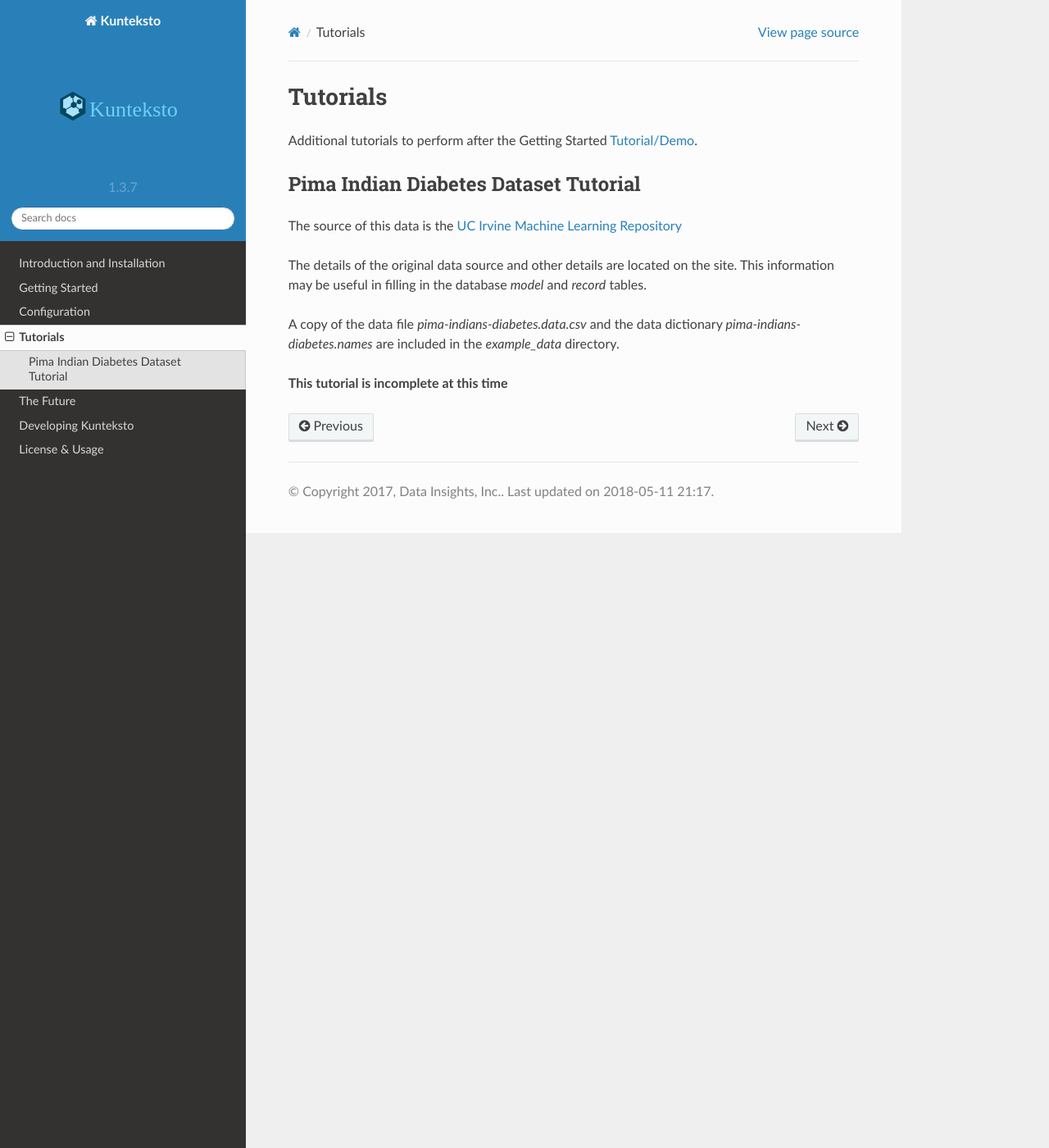
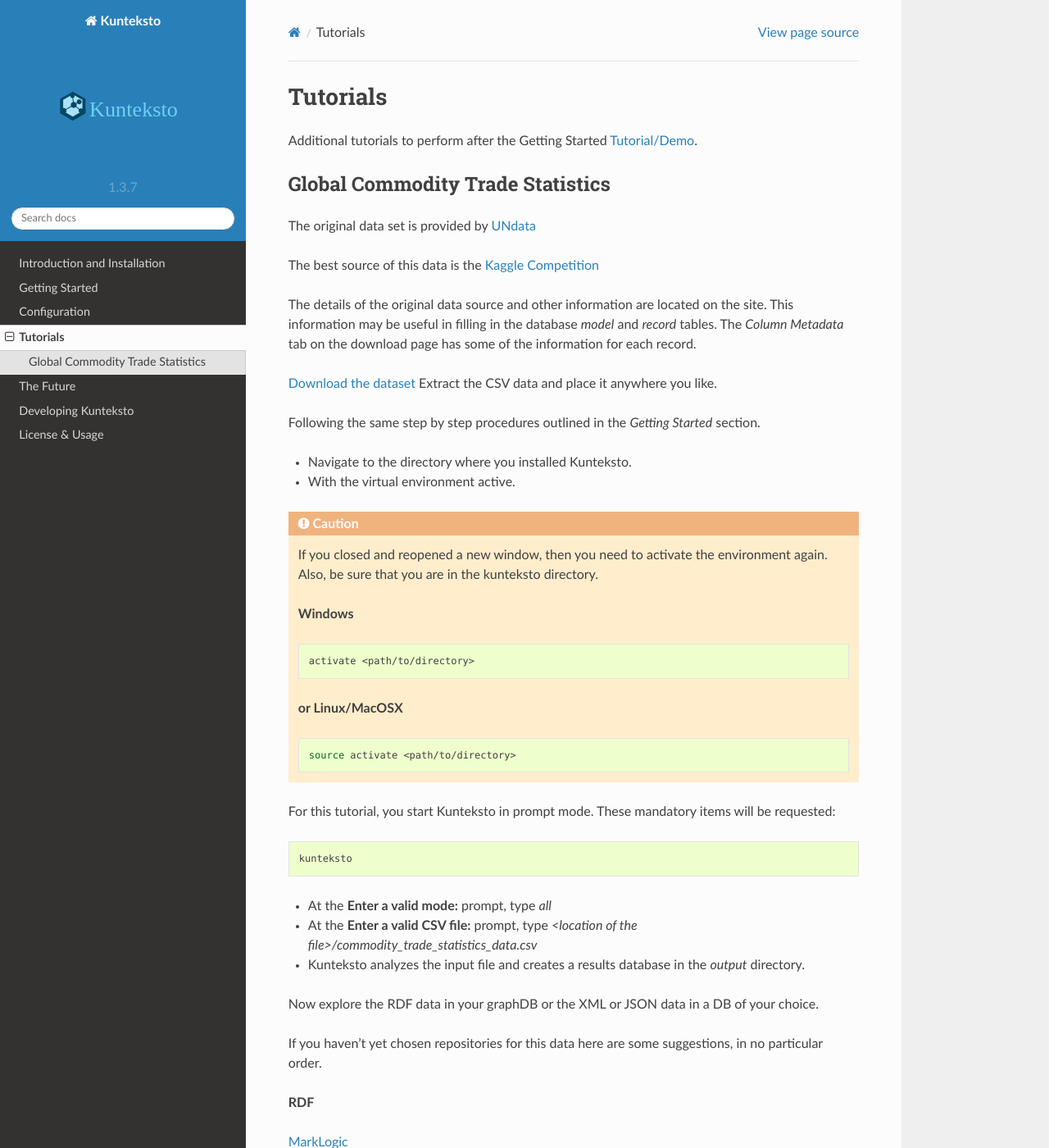
Before and after one commit to himanshu2454/Kunteksto, a Sphinx documentation site: the page built from docs_source/source/tutorials.rst, in a window 1280 px wide and 1400 px high. Shown: the whole window at 82% size. Built offline with Sphinx 7.4.7 and the Read the Docs theme 2.0.0, drawn with Linux system fonts in a browser that asks for light colours; some of the changed text lies outside the part shown.

Commit message:
Add trade tutorial instructions.

```diff
--- a/docs_source/source/pima.rst
+++ /dev/null
@@ -1,11 +0,0 @@
-
-
-The source of this data is the `UC Irvine Machine Learning Repository <https://archive.ics.uci.edu/ml/datasets/pima+indians+diabetes>`_
-
-
-The details of the original data source and other details are located on the site. This information may be useful in filling in the database *model* and *record* tables.
-
-A copy of the data file *pima-indians-diabetes.data.csv* and the data dictionary *pima-indians-diabetes.names* are included in the *example_data* directory.
-
-
-**This tutorial is incomplete at this time**
--- /dev/null
+++ b/docs_source/source/trade.rst
@@ -0,0 +1,75 @@
+
+The original data set is provided by `UNdata <http://data.un.org/Explorer.aspx>`_
+
+The best source of this data is the `Kaggle Competition <https://www.kaggle.com/unitednations/global-commodity-trade-statistics>`_
+
+
+The details of the original data source and other information are located on the site. This information may be useful in filling in the database *model* and *record* tables. The *Column Metadata* tab on the download page has some of the information for each record.
+
+`Download the dataset <https://www.kaggle.com/unitednations/global-commodity-trade-statistics/data>`_ Extract the CSV data and place it anywhere you like.
+
+
+Following the same step by step procedures outlined in the *Getting Started* section.
+
+
+- Navigate to the directory where you installed Kunteksto.
+
+- With the virtual environment active.
+
+.. caution::
+
+    If you closed and reopened a new window, then you need to activate the environment again. Also, be sure that you are in the kunteksto directory.
+
+    **Windows**
+
+    .. code-block:: sh
+
+        activate <path/to/directory>
+
+    **or Linux/MacOSX**
+
+    .. code-block:: sh
+
+        source activate <path/to/directory>
+
+
+For this tutorial, you start Kunteksto in prompt mode. These mandatory items will be requested:
+
+.. code-block:: sh
+
+    kunteksto
+
+
+- At the **Enter a valid mode:** prompt, type *all*
+
+- At the **Enter a valid CSV file:** prompt, type *<location of the file>/commodity_trade_statistics_data.csv*
+
+- Kunteksto analyzes the input file and creates a results database in the *output* directory.
+
+Now explore the RDF data in your graphDB or the XML or JSON data in a DB of your choice.
+
+If you haven't yet chosen repositories for this data here are some suggestions, in no particular order.
+
+
+**RDF**
+
+`MarkLogic <https://docs.marklogic.com/guide/semantics/intro>`_
+
+`AllegroGraph <https://franz.com/agraph/allegrograph/>`_
+
+`StarDog <https://www.stardog.com/>`_
+
+
+**XML**
+
+`BaseX <http://basex.org/>`_
+
+`eXistDB <http://exist-db.org/exist/apps/homepage/index.html>`_
+
+**JSON**
+
+`MongoDB <https://www.mongodb.com/>`_
+
+`CouchDB <http://couchdb.apache.org/>`_
+
+There are many other options for persistence depending on your needs. For example, you could use `PostgreSQL <https://www.postgresql.org/>`_ to persist you XML or JSON data.
--- a/docs_source/source/tutorials.rst
+++ b/docs_source/source/tutorials.rst
@@ -5,10 +5,10 @@ Tutorials
 Additional tutorials to perform after the Getting Started :ref:`tutor`.
 
 
-.. _pimatutor:
+.. _tradetutor:
 
-Pima Indian Diabetes Dataset Tutorial
-=====================================
+Global Commodity Trade Statistics
+=================================
 
 
-.. include:: pima.rst
+.. include:: trade.rst
```
